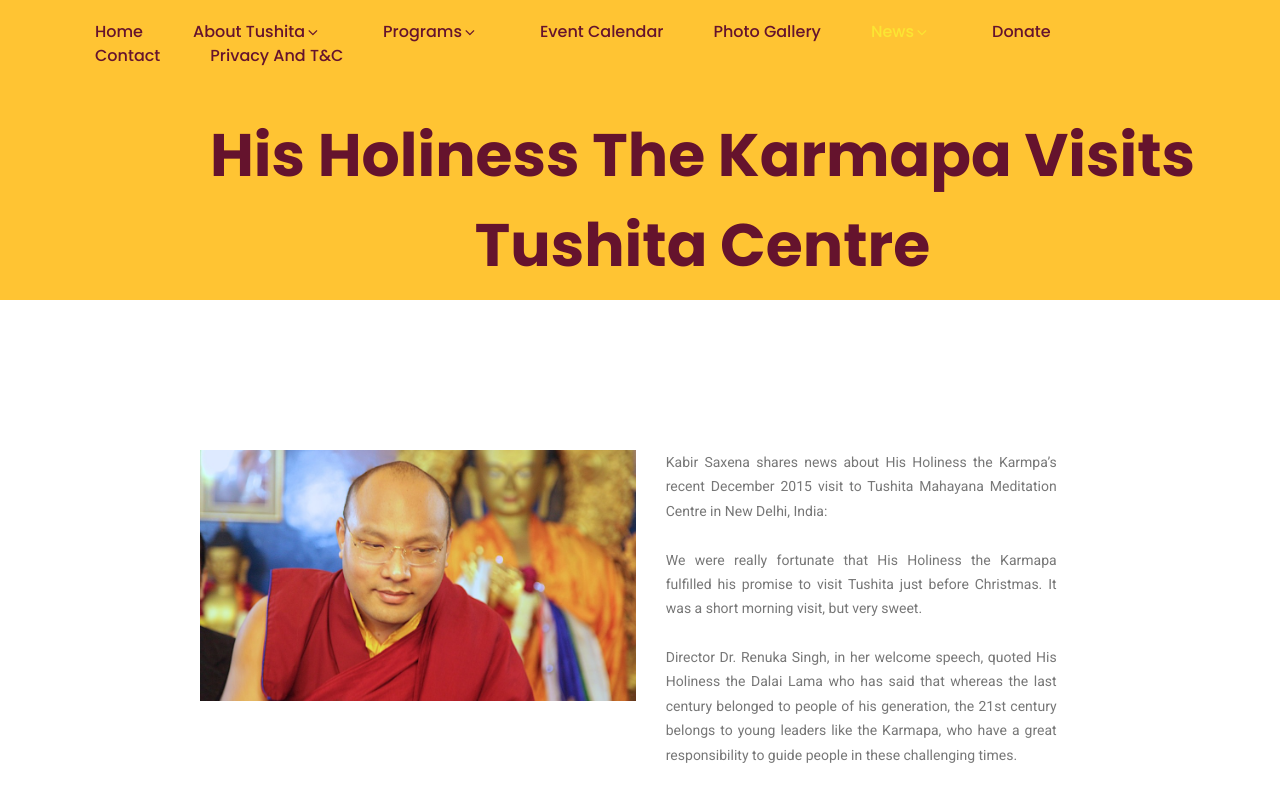
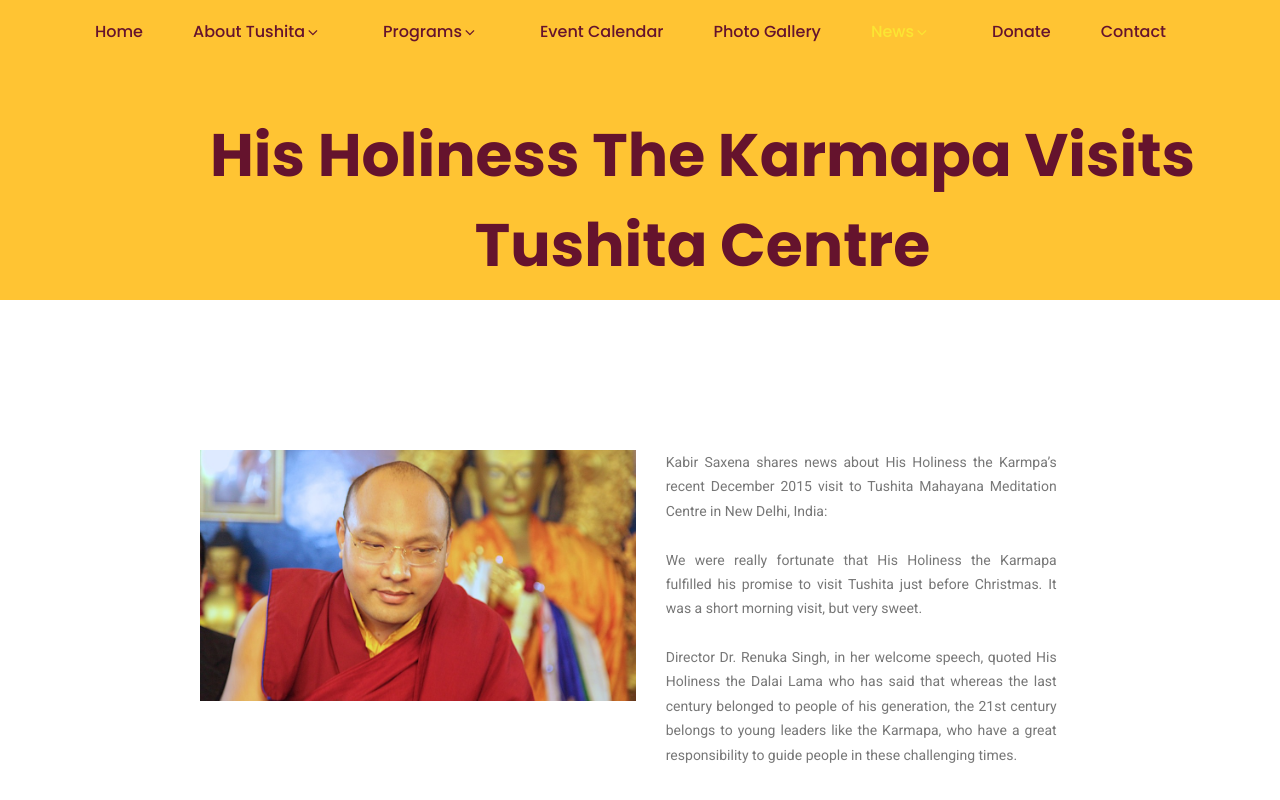
Before and after one commit to tushita123/Tushita, a plain HTML site: page His Holiness The Karmapa Visits Tushita Centre.html in a window 1280 px wide. Shown: the top 800 px of the page. Drawn offline with nearby package versions, Linux system fonts and the light colour scheme; some packages are replaced by stand-ins of ours.

Commit message:
Update His Holiness The Karmapa Visits Tushita Centre.html

```diff
--- a/His Holiness The Karmapa Visits Tushita Centre.html
+++ b/His Holiness The Karmapa Visits Tushita Centre.html
@@ -69,7 +69,6 @@
 </li>
           <li class="menu-has-children"><a href="Support Us.html">Donate</a>
         <li><a href="contact us.html">Contact</a></li>
-        <li><a href="Privacy and T&C.html">Privacy and T&C</a></li>
         </nav>
       </div>
     </div>
```
